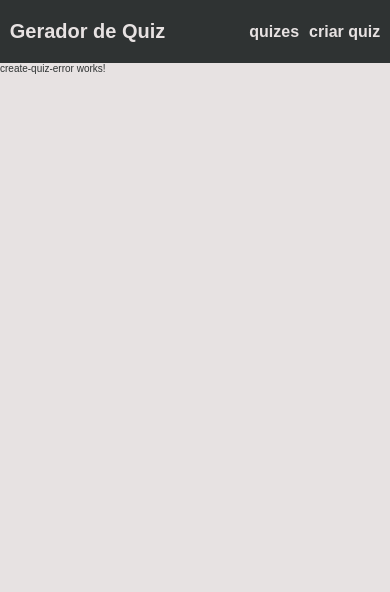
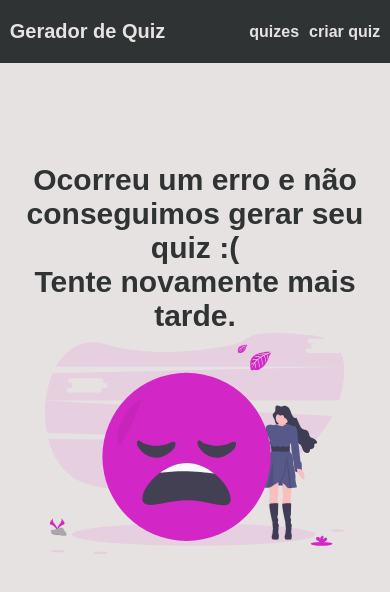
Before and after one commit to rebeccamoura/quiz-maker, an Angular app: page /error in a window 390 px wide. Shown: the top 592 px of the page. Built offline with nearby package versions, Linux system fonts and the light colour scheme.

Commit message:
criar quiz erro tela criada

```diff
--- a/src/app/create-quiz-error/create-quiz-error.component.html
+++ b/src/app/create-quiz-error/create-quiz-error.component.html
@@ -1 +1,7 @@
-<p>create-quiz-error works!</p>
+<div class="create-quiz-error">
+    <h1 class="title">
+        Ocorreu um erro e não conseguimos gerar seu quiz :(
+        <span>Tente novamente mais tarde.</span>
+    </h1>
+    <img class="ilustration-error" src="../../assets/images/create-quiz-error.svg" alt="Ilustração sentindo-se triste">
+</div>
--- a/src/app/create-quiz-error/create-quiz-error.component.scss
+++ b/src/app/create-quiz-error/create-quiz-error.component.scss
@@ -0,0 +1,39 @@
+@charset "UTF-8";
+
+.create-quiz-error {
+    display: flex;
+    align-items: center;
+    .title {
+        font-size: 4rem;
+        width: 800px;
+        text-align: center;
+
+        span {
+            display: block;
+        }
+    }
+
+    .ilustration-error {
+        width: 600px;
+    }
+}
+
+@media screen and (max-width: 950px) {
+    .create-quiz-error {
+        flex-direction: column;
+    }
+}
+
+@media screen and (max-width: 800px) {
+    .create-quiz-error {
+        .title {
+            margin-top: 100px;
+            font-size: 3rem;
+            width: auto;
+        }
+
+        .ilustration-error {
+            width: 300px;
+        }
+    }
+}
--- a/src/app/create-quiz-success/create-quiz-success.component.html
+++ b/src/app/create-quiz-success/create-quiz-success.component.html
@@ -1 +1,10 @@
-<p>create-quiz-success works!</p>
+<div class="create-quiz-success">
+    <div class="texts">
+        <h1 class="title">Eba! Seu quiz foi criado com sucesso.</h1>
+        <p>Link do quiz</p>
+        <button type="button" class="btn">Copiar</button>
+    </div>
+    <div class="images">
+        <img src="../../assets/images/create-quiz-success.svg" alt="Ilustração de celebração">
+    </div>
+</div>
--- a/src/app/create-quiz-success/create-quiz-success.component.scss
+++ b/src/app/create-quiz-success/create-quiz-success.component.scss
@@ -0,0 +1,2 @@
+@charset "UTF-8";
+@import '/src/assets/styles/utils';
```
Also changed, not shown: src/assets/images/create-quiz-error.svg (added).
